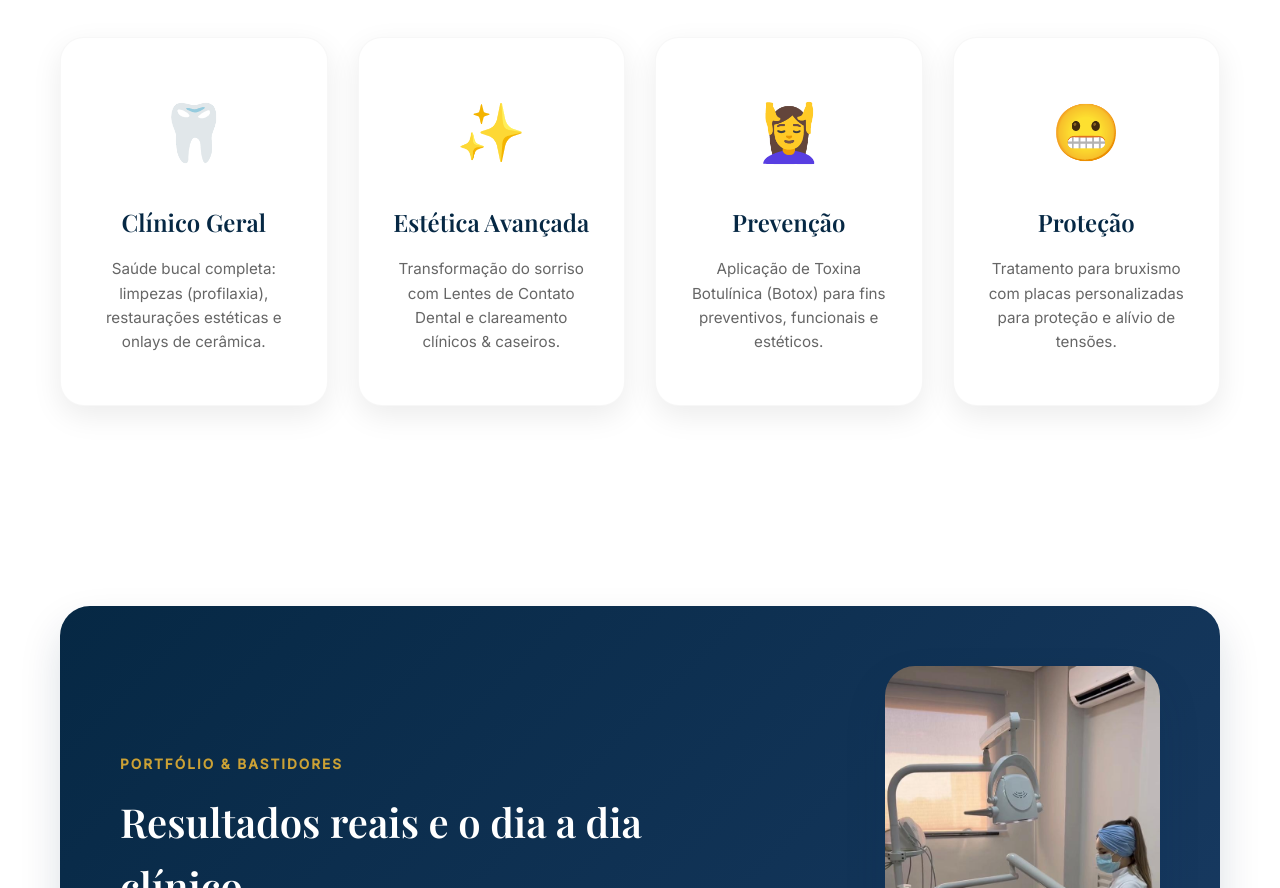
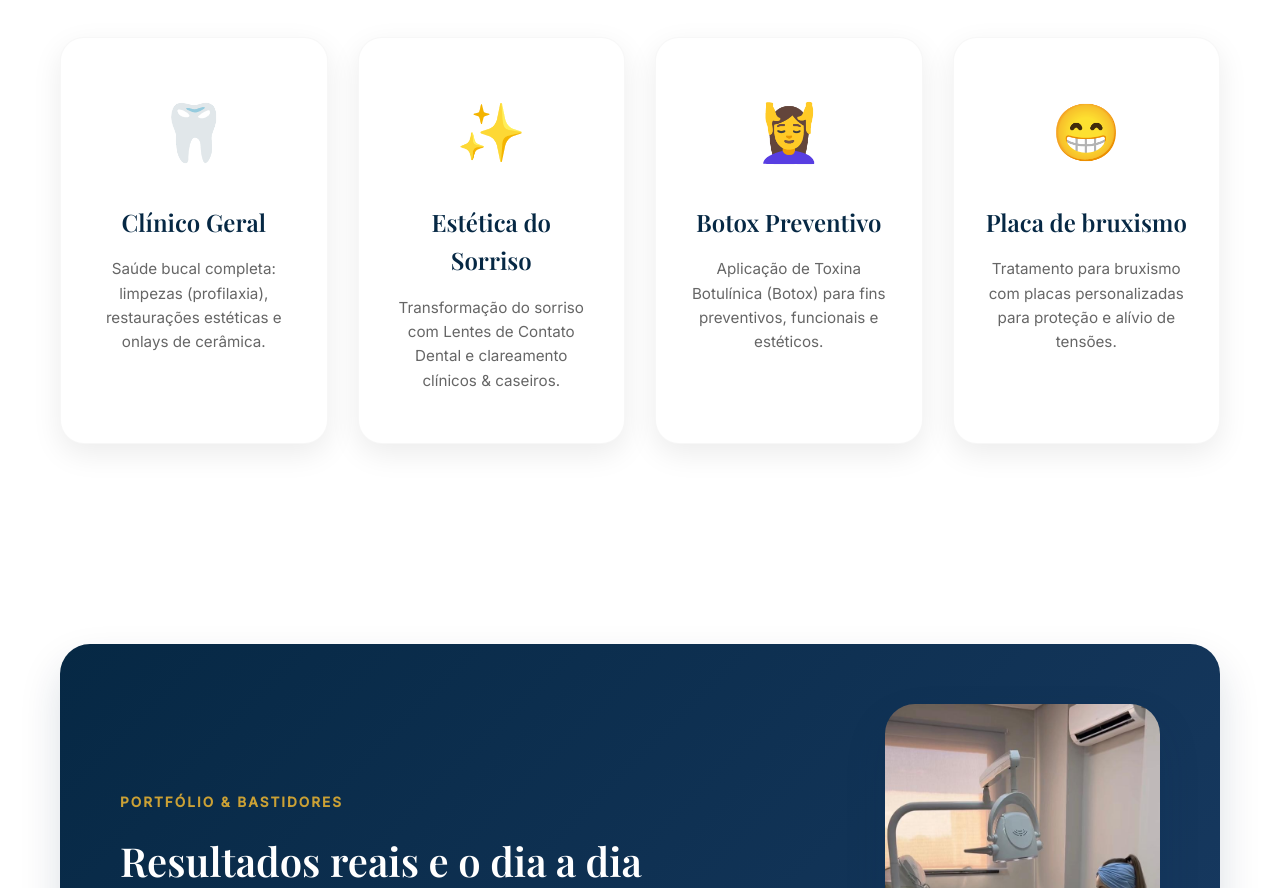
Before and after one commit to mfjulianafreitas-source/juliana, a plain HTML site: page index.html in a window 1280 px wide. Shown: the part 1450-2338 px from the top of the page. Drawn offline with nearby package versions, Linux system fonts and the light colour scheme; a web font is replaced by a local one.

Commit message:
index.html

```diff
--- a/index.html
+++ b/index.html
@@ -98,19 +98,19 @@
 
         <div class="card reveal delay-100">
             <div class="icon">✨</div>
-            <h3>Estética Avançada</h3>
+            <h3>Estética do Sorriso</h3>
             <p>Transformação do sorriso com Lentes de Contato Dental e clareamento clínicos & caseiros.</p>
         </div>
 
         <div class="card reveal delay-200">
             <div class="icon">💆‍♀️</div>
-            <h3>Prevenção</h3>
+            <h3>Botox Preventivo</h3>
             <p>Aplicação de Toxina Botulínica (Botox) para fins preventivos, funcionais e estéticos.</p>
         </div>
 
         <div class="card reveal delay-300">
-            <div class="icon">😬</div>
-            <h3>Proteção</h3>
+            <div class="icon">😁</div>
+            <h3>Placa de bruxismo</h3>
             <p>Tratamento para bruxismo com placas personalizadas para proteção e alívio de tensões.</p>
         </div>
     </div>
```
